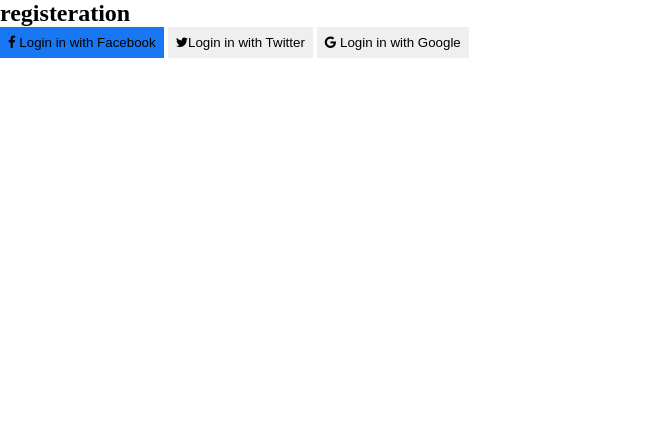
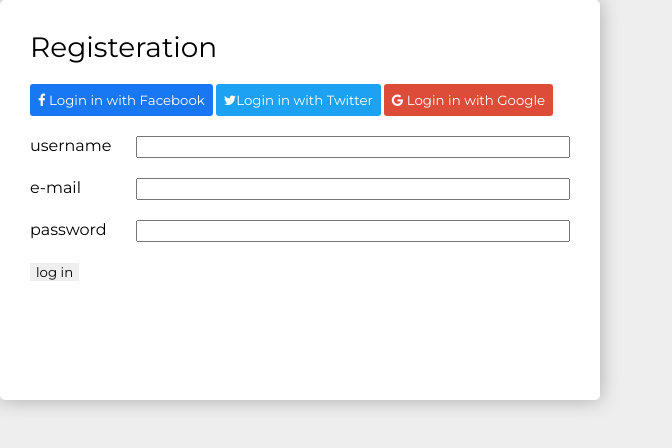
Before and after one commit to pyeonm30/pymViewWorkspace, a plain HTML site: page Ex05_로그인화면/index.html in a window 1280 px wide. Shown: the whole page, without its empty margins (0-672 px from the left). Drawn offline with Linux system fonts and the light colour scheme.

Commit message:
update style.css
.

```diff
--- a/Ex05_로그인화면/index.html
+++ b/Ex05_로그인화면/index.html
@@ -18,7 +18,7 @@
         <button class="btn twitter"> <i class="fa fa-twitter"></i>Login in with Twitter</button>
         <button class="btn google"><i class="fa fa-google"></i> Login in with Google</button>
       </div>
-      <!-- <div class="field">
+      <div class="field">
         <label>username</label>
         <input type="text">
       </div>
@@ -30,7 +30,7 @@
         <label>password</label>
         <input type="password">
       </div>
-      <button class="btn-login">log in</button> -->
+      <button class="btn-login">log in</button>
     </div>
 
   </main>
--- a/Ex05_로그인화면/style.css
+++ b/Ex05_로그인화면/style.css
@@ -1,26 +1,68 @@
+@import url('https://fonts.googleapis.com/css?family=Montserrat:300,400,500&display=swap');
 /* Fontawesome 4.7 */
 @import url('https://stackpath.bootstrapcdn.com/font-awesome/4.7.0/css/font-awesome.min.css');
 /* reset CSS */
 a{ text-decoration: none; color: #222;}
-h1,h2,h3,h4,h5,h6{ margin: 0;}
+h1,h2,h3,h4,h5,h6{ margin: 0; font-weight: normal;}
 button{ cursor: pointer; outline: none; border: none;}
+/* body font-fmaily를 상속받지 않는 태그들  */
+button,input,textarea{font-family: 'Montserrat', sans-serif;}
 body{
   margin: 0;
   height: 100vh;
+  font-family: 'Montserrat', sans-serif;
 }
-main{}
-.login-form{}
-.login-form h2{}
-.sns-login{}
+main{
+  height: 100%;
+  background-color: #eee;
+}
+.login-form{
+  /* border: 2px solid black; */
+  box-sizing: border-box;
+  width: 600px;
+  height: 400px;
+  background-color: #fff;
+  border-radius: 5px;
+  padding: 30px;
+  /* x축 y축 퍼지는공간 그림자색깔 */
+  box-shadow: 0 0 20px darkgray;
+
+}
+.login-form h2{
+  text-transform: capitalize;
+  font-size: 28px;
+  margin-bottom: 20px;
+}
+.sns-login{
+  /* 모바일 환경에서 sns 버튼 새로배치 해줄려고 */
+  display: flex;
+}
+
 .btn{
   padding: 8px;
+  border-radius: 3px;
+  color: #fff;
+  margin-right: 3px;
 }
 .btn.facebook{
   background-color: #1877F2;
 }
-.btn.twitter{}
-.btn.google{}
-.field{}
-.field label{}
-.field input{}
+.btn.twitter{
+  background-color: #1DA1F2;
+
+}
+.btn.google{
+  background-color: #dd4b39;;
+}
+
+.field{
+  margin: 20px 0;
+  display: flex;
+}
+.field label{
+  flex:1;
+}
+.field input{
+  flex: 4;
+}
 .btn-login{}
```
